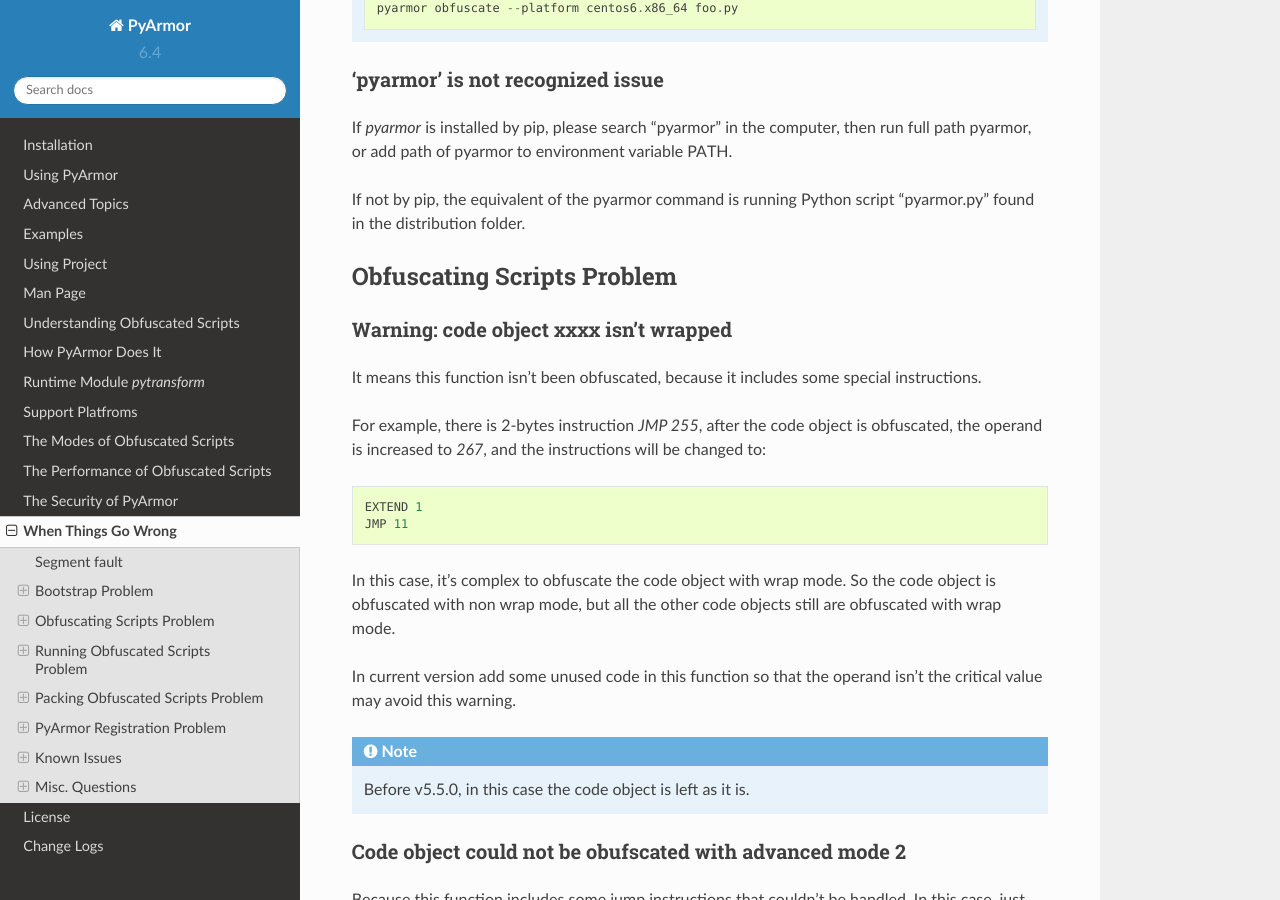
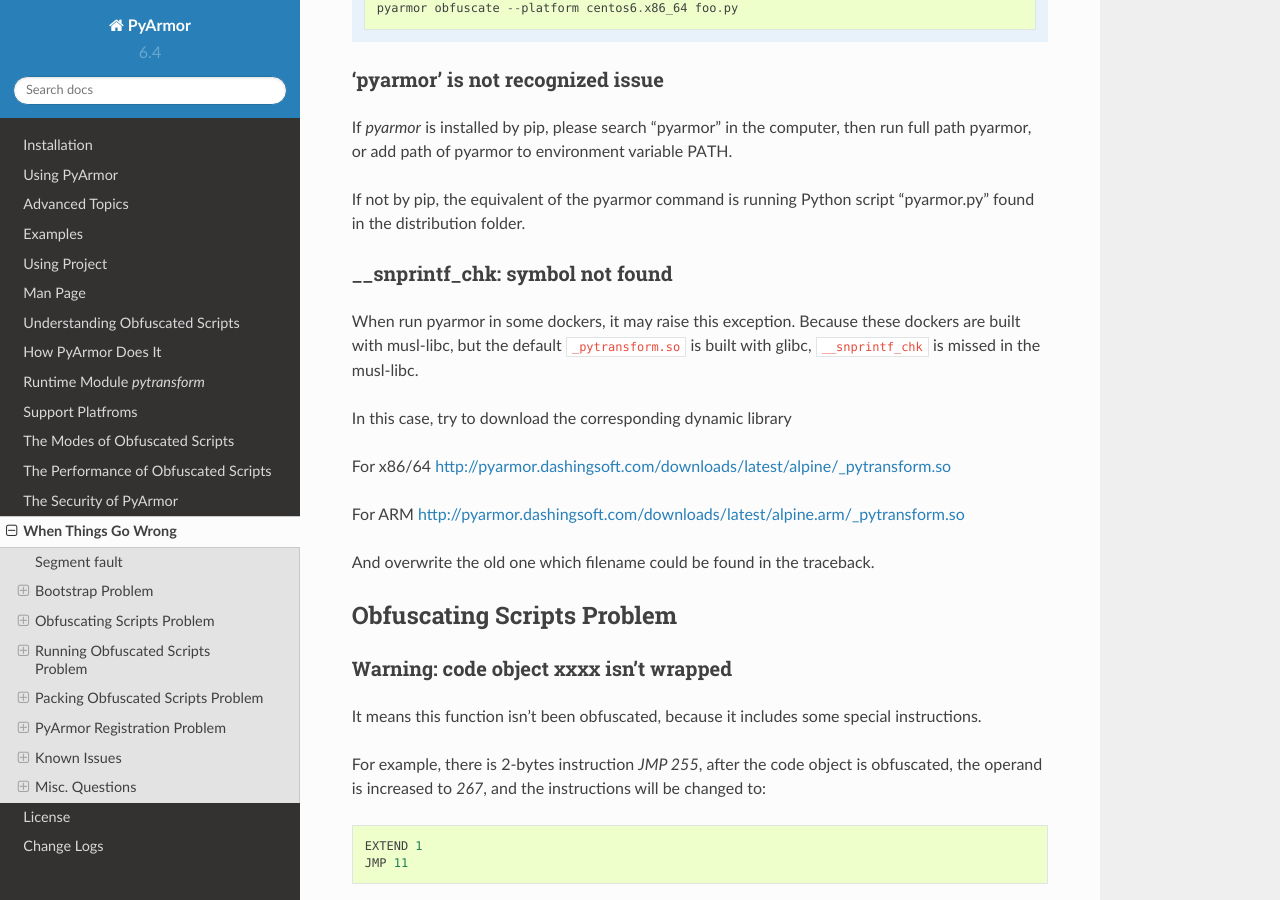
Before and after one commit to dashingsoft/pyarmor, a Sphinx documentation site: the page built from docs/questions.rst, in a window 1280 px wide and 900 px high, scrolled down 2872 px. Built offline with Sphinx 7.4.7 and the Read the Docs theme 2.0.0, drawn with Linux system fonts in a browser that asks for light colours.

Commit message:
Add qa for docker

```diff
--- a/docs/questions.rst
+++ b/docs/questions.rst
@@ -137,6 +137,22 @@
 
 If not by pip, the equivalent of the pyarmor command is running Python script
 "pyarmor.py" found in the distribution folder.
+
+__snprintf_chk: symbol not found
+~~~~~~~~~~~~~~~~~~~~~~~~~~~~~~~~~
+When run pyarmor in some dockers, it may raise this exception. Because these
+dockers are built with musl-libc, but the default ``_pytransform.so`` is built
+with glibc, ``__snprintf_chk`` is missed in the musl-libc.
+
+In this case, try to download the corresponding dynamic library
+
+For x86/64
+http://pyarmor.dashingsoft.com/downloads/latest/alpine/_pytransform.so
+
+For ARM
+http://pyarmor.dashingsoft.com/downloads/latest/alpine.arm/_pytransform.so
+
+And overwrite the old one which filename could be found in the traceback.
 
 
 Obfuscating Scripts Problem
```
